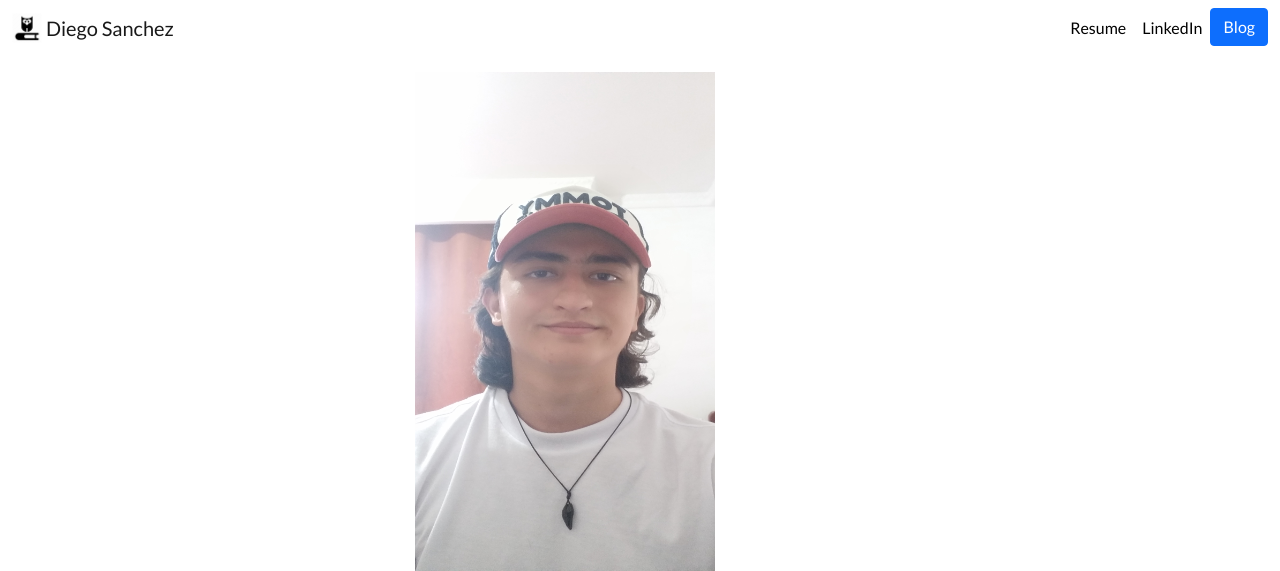
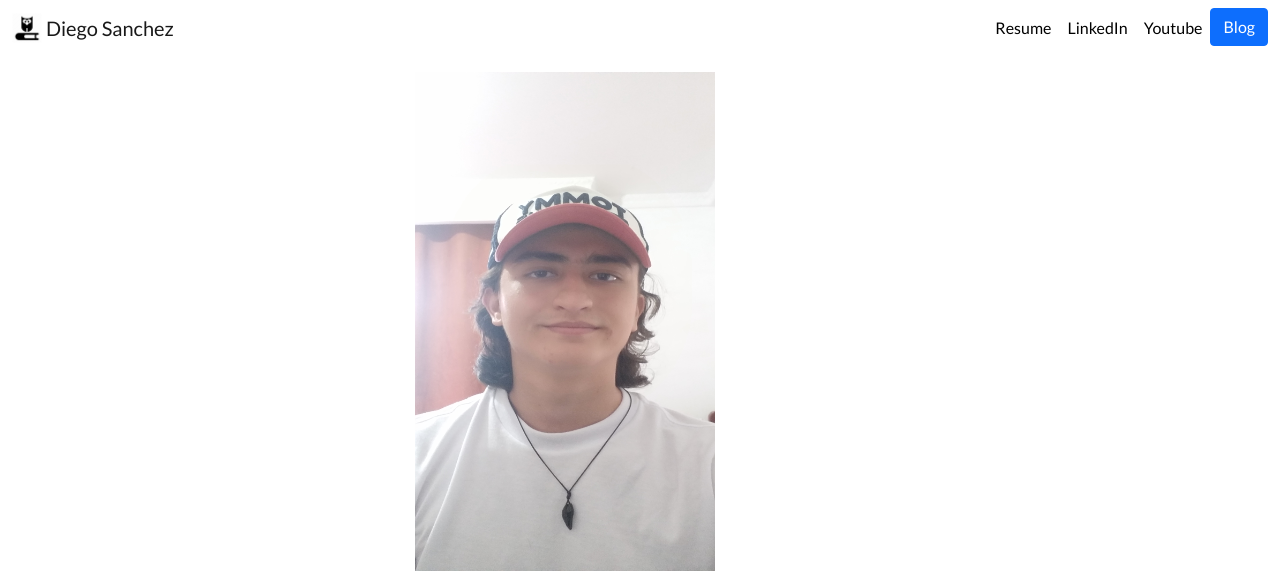
Before and after one commit to diego6662/django3-portfolio, a Django app: page / in a window 1280 px wide. Shown: the top 571 px of the page. Run offline with Django 3.2, Linux system fonts and the light colour scheme; data that the repository does not hold is empty; some libraries are stand-ins or nearby versions.

Commit message:
youtube link

```diff
--- a/portfolio/templates/portfolio/base.html
+++ b/portfolio/templates/portfolio/base.html
@@ -29,7 +29,10 @@
           <li class="nav-item">
             <a class="nav-link" href="https://www.linkedin.com/in/diego-sanchez-7161821a6/" target="_blank">LinkedIn</a>
           </li>
-                   <li>
+	  <li class="nav-item">
+	    <a class="nav-link" href="https://www.youtube.com/channel/UCXUgZMtv36Ln2AjC_k_QDfA/videos" target="_blank">Youtube</a>
+	  </li>
+          <li>
             <a role="button" href="{% url 'blog:all_blogs' %}" class="btn btn-primary">Blog</a>
           </li>
         </ul>
```
